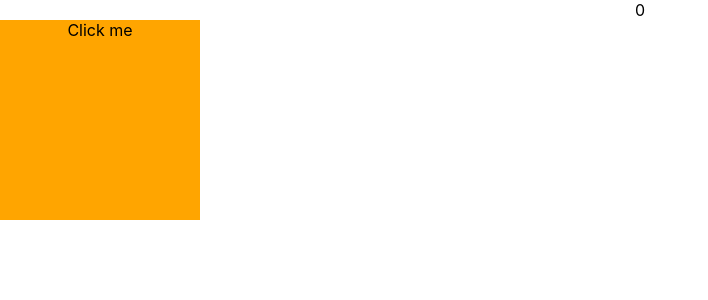
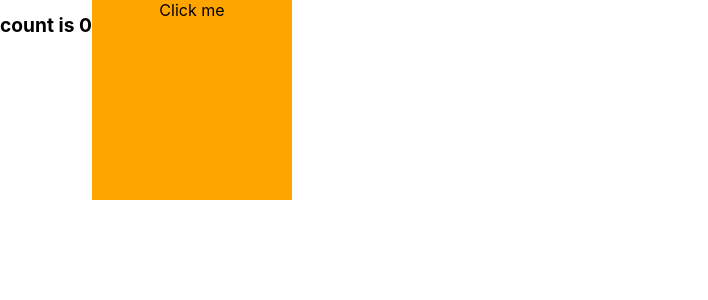
Before and after one commit to cyberstizz/React-Box-Color, a React (Create React App) app: page / in a window 1280 px wide. Shown: the top 300 px of the page, without its empty margins (0-708 px from the left). Built offline with nearby package versions, Linux system fonts and the light colour scheme.

Commit message:
changed display to flex

```diff
--- a/src/App.css
+++ b/src/App.css
@@ -1,10 +1,16 @@
 .App {
   text-align: center;
+  display: flex;
+
 }
 
 .App-logo {
   height: 40vmin;
   pointer-events: none;
+}
+#number{
+  font-size: larger;
+  color: black
 }
 
 @media (prefers-reduced-motion: no-preference) {
--- a/src/App.js
+++ b/src/App.js
@@ -34,7 +34,7 @@ class App extends React.Component {
   render() {
   return (
     <div className="App">
-      <div>{this.state.count}</div>
+      <h1 id='number'>count is {this.state.count}</h1>
       <div id='box' style={{backgroundColor: this.state.color}} onClick={this.click}>Click me</div>
     </div>
   )
```
